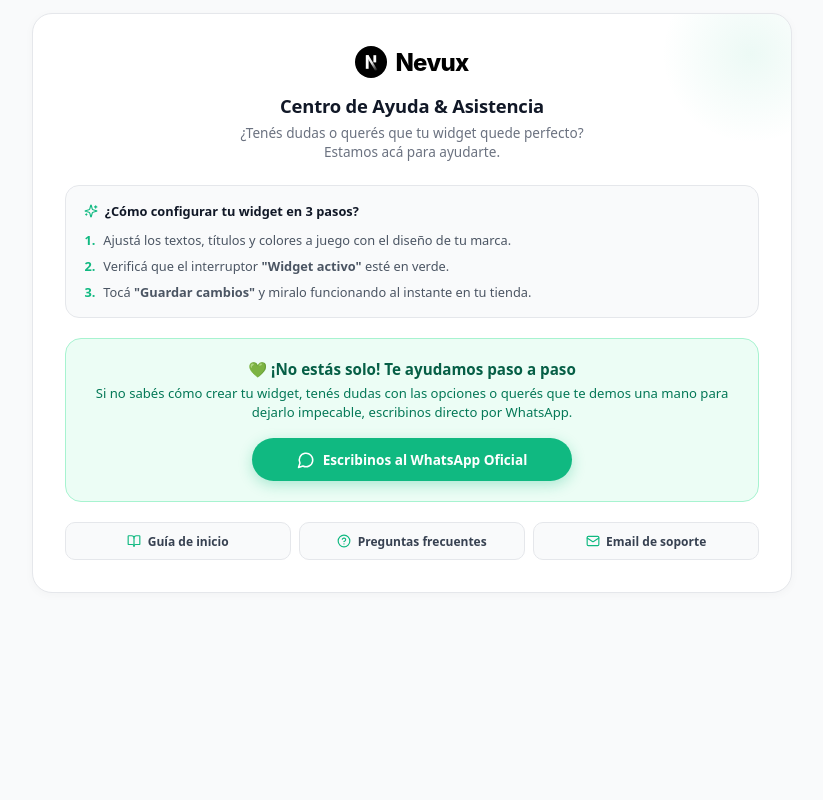
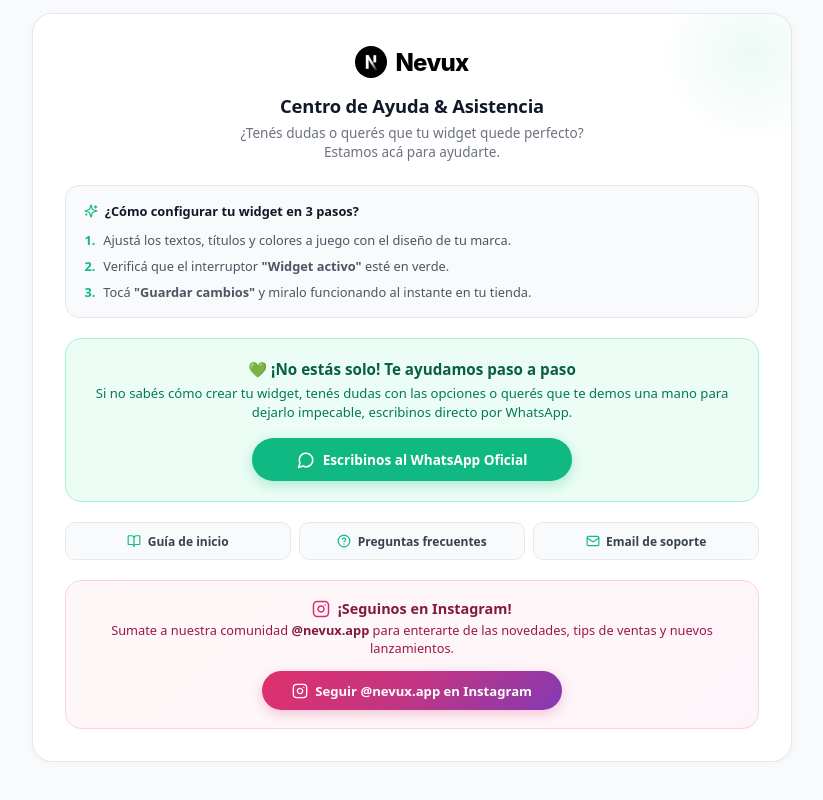
Before and after one commit to rodri-nexus/Nexus2026, a Next.js app: page /ayuda in a window 1280 px wide. Shown: the part 1265-2065 px from the top of the page, without its empty margins (228-1051 px from the left). Before the commit the page ends 1918 px from the top, so only its background shows below. Built offline with nearby package versions, Linux system fonts and the light colour scheme; no server answers.

Commit message:
Update CentroAyuda.tsx

```diff
--- a/app/dashboard/components/CentroAyuda.tsx
+++ b/app/dashboard/components/CentroAyuda.tsx
@@ -1,3 +1,4 @@
+// app/dashboard/components/CentroAyuda.tsx
 "use client";
 
 import { motion } from "framer-motion";
@@ -8,12 +9,14 @@ import {
   MessageCircle,
   Mail,
   Sparkles,
+  Instagram,
 } from "lucide-react";
 import NevuxLogo from "@/app/components/landing/NevuxLogo";
 
 export default function CentroAyuda() {
   const whatsappUrl =
     "https://wa.me/5493435042812?text=Hola%20Nevux!%20%F0%9F%91%8B%20Estoy%20creando%20un%20widget%20en%20mi%20tienda%20y%20tengo%20una%20duda.%20%C2%BFMe%20ayudan%20paso%20a%20paso%3F";
+  const instagramUrl = "https://www.instagram.com/nevux.app?rpxt=Z25seW0wNW5xcHJp";
 
   return (
     <motion.section
@@ -211,6 +214,7 @@ export default function CentroAyuda() {
           gap: "0.5rem",
           position: "relative",
           zIndex: 1,
+          marginBottom: "1.25rem",
         }}
       >
         <Link
@@ -276,6 +280,76 @@ export default function CentroAyuda() {
           <span>Email de soporte</span>
         </a>
       </div>
+
+      {/* ═══════════════════════════════════════════
+          TARJETA COMUNIDAD INSTAGRAM
+      ═══════════════════════════════════════════ */}
+      <div
+        style={{
+          background: "linear-gradient(135deg, rgba(254, 242, 242, 0.6) 0%, rgba(253, 242, 248, 0.8) 100%)",
+          border: "1.5px solid #fbcfe8",
+          borderRadius: "16px",
+          padding: "1.1rem 1.25rem",
+          textAlign: "center",
+          position: "relative",
+          zIndex: 1,
+        }}
+      >
+        <div
+          style={{
+            fontSize: "0.9rem",
+            fontWeight: 800,
+            color: "#831843",
+            marginBottom: "0.25rem",
+            display: "flex",
+            alignItems: "center",
+            justifyContent: "center",
+            gap: "0.45rem",
+          }}
+        >
+          <Instagram size={18} color="#db2777" />
+          <span>¡Seguinos en Instagram!</span>
+        </div>
+
+        <p
+          style={{
+            fontSize: "0.8rem",
+            color: "#9d174d",
+            lineHeight: 1.4,
+            margin: "0 0 0.85rem 0",
+          }}
+        >
+          Sumate a nuestra comunidad <strong style={{ color: "#831843" }}>@nevux.app</strong> para enterarte de las novedades, tips de ventas y nuevos lanzamientos.
+        </p>
+
+        <a
+          href={instagramUrl}
+          target="_blank"
+          rel="noopener noreferrer"
+          style={{
+            display: "inline-flex",
+            alignItems: "center",
+            justifyContent: "center",
+            gap: "0.45rem",
+            background: "linear-gradient(135deg, #e1306c 0%, #c13584 50%, #833ab4 100%)",
+            color: "#ffffff",
+            padding: "0.65rem 1.15rem",
+            borderRadius: "999px",
+            fontSize: "0.82rem",
+            fontWeight: 800,
+            textDecoration: "none",
+            boxShadow: "0 4px 12px rgba(225, 48, 108, 0.25)",
+            transition: "all 0.2s ease",
+            cursor: "pointer",
+            width: "100%",
+            maxWidth: "300px",
+            boxSizing: "border-box",
+          }}
+        >
+          <Instagram size={16} />
+          <span>Seguir @nevux.app en Instagram</span>
+        </a>
+      </div>
     </motion.section>
   );
-          }
+        }
```
